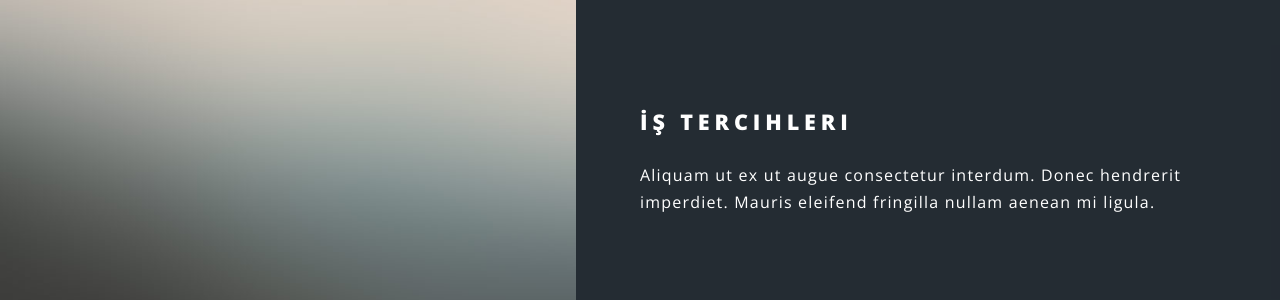
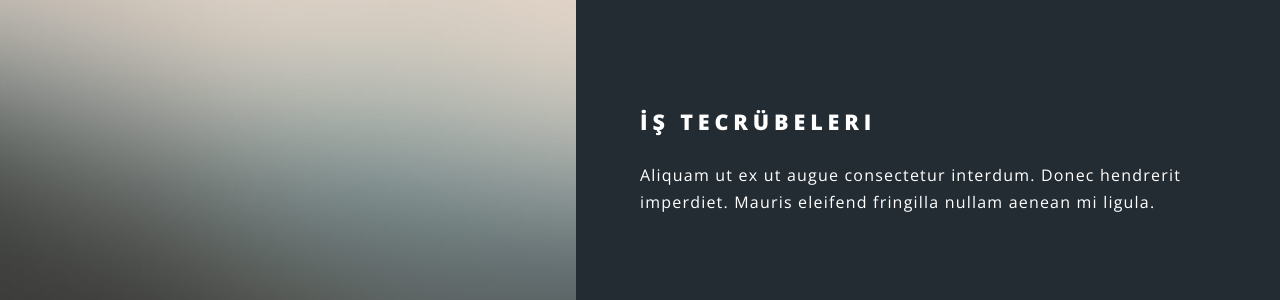
Before and after one commit to rizasam/rizasamcom, a Jekyll site: the page built from docs/index.html, in a window 1280 px wide and 900 px high, scrolled down 2089 px. Shown: the part 153-453 px from the top of the window. Built offline with Jekyll 4.4.1, drawn with Linux system fonts in a browser that asks for light colours.

Commit message:
Update content

```diff
--- a/docs/_includes/header.html
+++ b/docs/_includes/header.html
@@ -16,7 +16,7 @@
             <li><a class="scrolly" href="#kimdir">Kimdir</a></li>
             <li><a class="scrolly" href="#kisisel">Kişisel Bilgiler</a></li>
             <li><a class="scrolly" href="#akademik">Akademik Bilgiler</a></li>
-            <li><a class="scrolly" href="#is-tercihleri">İş Tercihleri</a></li>
+            <li><a class="scrolly" href="#is-tecrubeleri">İş Tecrübeleri</a></li>
             <li><a class="scrolly" href="#uzmanliklar">Uzmanlıklar ve Etkinlikler</a></li>
             <li><a class="scrolly" href="#referanslar">Referanslar</a></li>
             <li><a class="scrolly" href="#kariyer">Kariyer Hedefi</a></li>
--- a/docs/index.html
+++ b/docs/index.html
@@ -41,9 +41,9 @@ layout: landing
 								<p>Aliquam ut ex ut augue consectetur interdum. Donec hendrerit imperdiet. Mauris eleifend fringilla nullam aenean mi ligula.</p>
 							</div>
 						</section>
-						<section id="is-tercihleri" class="spotlight">
+						<section id="is-tecrubeleri" class="spotlight">
 							<div class="image"><img src="images/pic03.jpg" alt="" /></div><div class="content">
-								<h2>İş Tercihleri</h2>
+								<h2>İş Tecrübeleri</h2>
 								<p>Aliquam ut ex ut augue consectetur interdum. Donec hendrerit imperdiet. Mauris eleifend fringilla nullam aenean mi ligula.</p>
 							</div>
 						</section>
```
